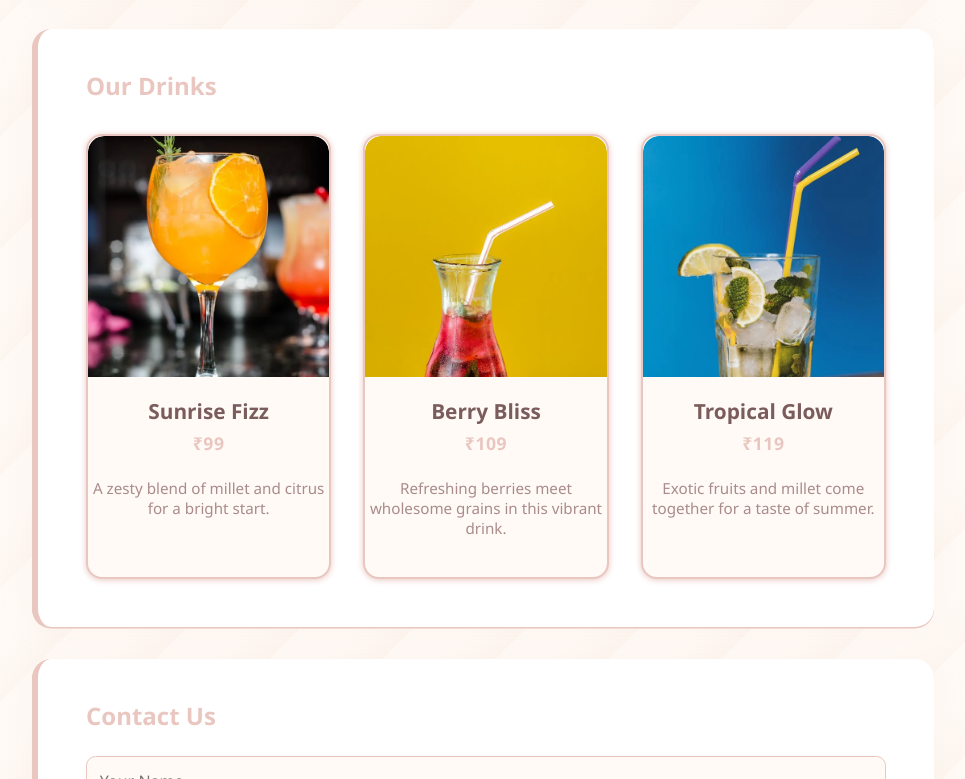
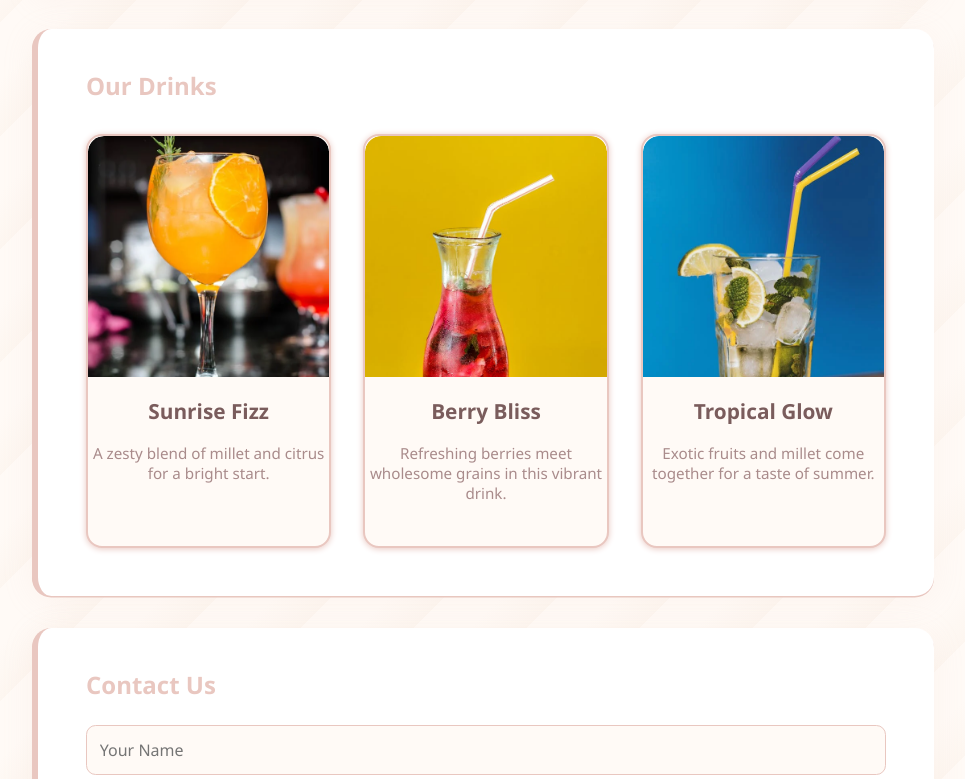
Before and after one commit to anooragsingh07/Project-Kyara-Beverages, a plain HTML site: page index.html in a window 1280 px wide. Shown: the part 612-1391 px from the top of the page, without its empty margins (157-1122 px from the left). Drawn offline with Linux system fonts and the light colour scheme.

Commit message:
Update product section in index.html and style.css. Removed price elements for drinks, adjusted padding and alignment in styles, and added specific image positioning for Berry Bliss to enhance layout and visual consistency.

```diff
--- a/css/style.css
+++ b/css/style.css
@@ -78,7 +78,7 @@ body {
   flex: 1 1 200px;
   background: #fffaf6;
   border-radius: 1rem;
-  padding: 0 0 1.5rem 0;
+  padding: 0;
   text-align: center;
   margin: 0.5rem 0;
   box-shadow: 0 1px 6px #e9c7c0;
@@ -89,6 +89,7 @@ body {
   overflow: hidden;
   min-height: 410px;
   max-width: 340px;
+  justify-content: flex-start;
 }
 .product-image-wrapper {
   width: 100%;
@@ -131,6 +132,7 @@ body {
 .product p {
   color: #a98b8b;
   font-size: 0.95rem;
+  margin-bottom: 0;
 }
 .contact form {
   display: flex;
@@ -193,3 +195,6 @@ body {
     padding: 3.5rem 1rem 3rem 1rem;
   }
 }
+.berry-bliss-img img {
+  object-position: center 80%;
+}
--- a/index.html
+++ b/index.html
@@ -30,15 +30,13 @@
           <img src="images/drink1.png" alt="Drink 1">
         </div>
         <h4>Sunrise Fizz</h4>
-        <div class="price">₹99</div>
         <p>A zesty blend of millet and citrus for a bright start.</p>
       </div>
       <div class="product">
-        <div class="product-image-wrapper">
+        <div class="product-image-wrapper berry-bliss-img">
           <img src="images/drink2.png" alt="Drink 2">
         </div>
         <h4>Berry Bliss</h4>
-        <div class="price">₹109</div>
         <p>Refreshing berries meet wholesome grains in this vibrant drink.</p>
       </div>
       <div class="product">
@@ -46,7 +44,6 @@
           <img src="images/drink3.png" alt="Drink 3">
         </div>
         <h4>Tropical Glow</h4>
-        <div class="price">₹119</div>
         <p>Exotic fruits and millet come together for a taste of summer.</p>
       </div>
     </div>
```
